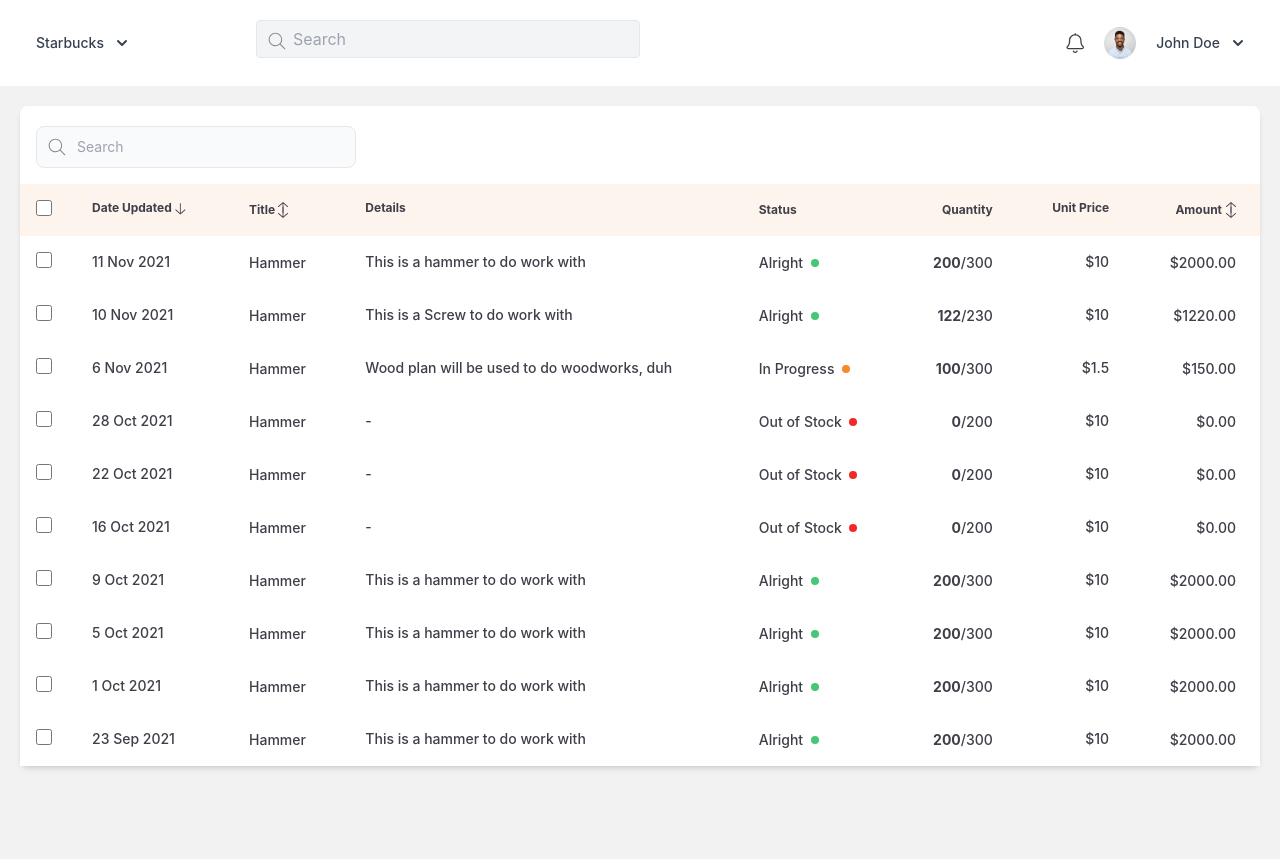
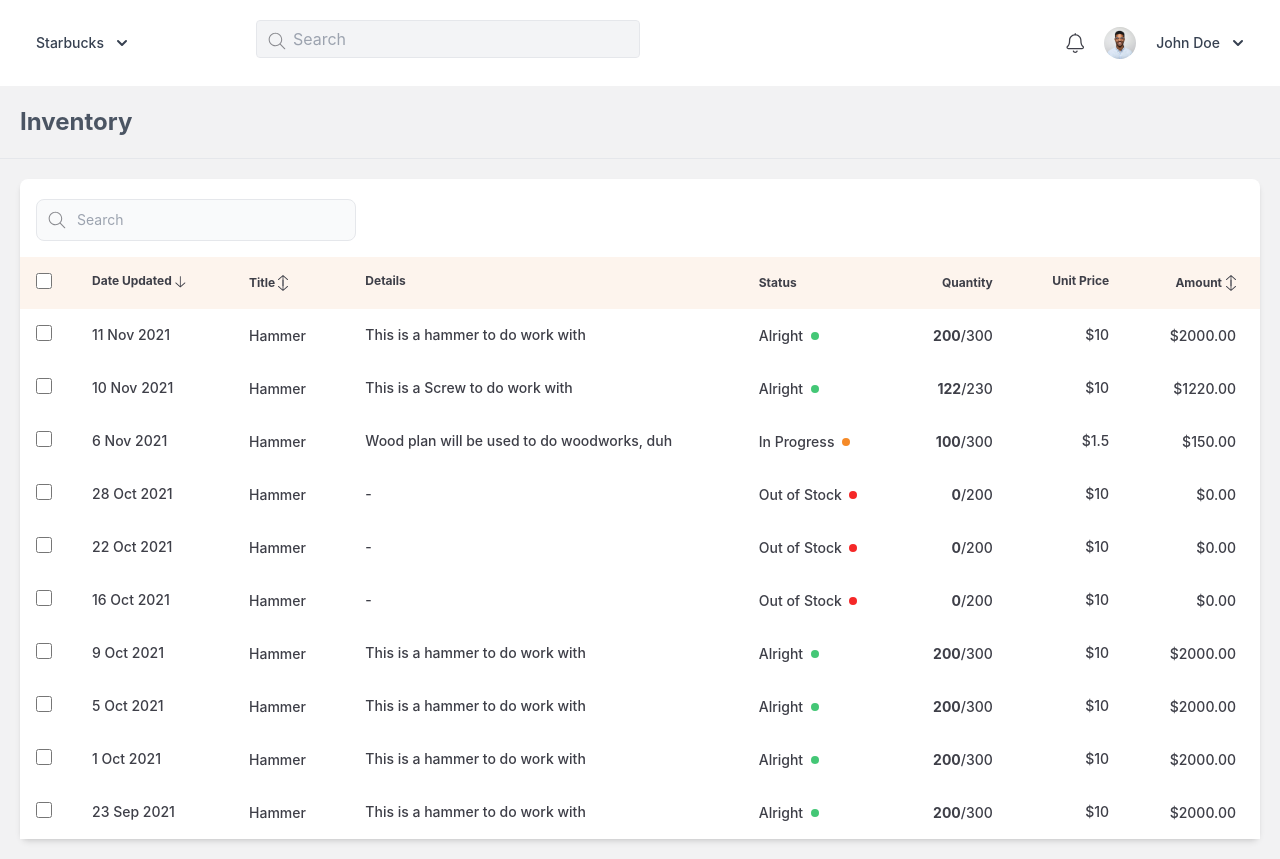
Before and after one commit to kamruz-zzaman/task-frontend, a React (Create React App) app: page / in a window 1280 px wide. Before the commit the page ends 800 px from the top, so only its background shows below. Built offline with nearby package versions, Linux system fonts and the light colour scheme.

Commit message:
inventory title added

```diff
--- a/src/Components/Dashboard/Inventory/Inventory.js
+++ b/src/Components/Dashboard/Inventory/Inventory.js
@@ -8,6 +8,9 @@ import searchIcon from "../../../asstes/Icon/Vector.svg"
 const Inventory = () => {
     return (
         <>
+            <div className='mb-5 border-b'>
+                <h1 className='m-2 md:m-5  text-2xl font-bold text-gray-600'>Inventory</h1>
+            </div>
             <div className="m-2 md:m-5">
                 <div className="relative bg-white  shadow-md rounded-lg">
                     <div className="p-4">
```
